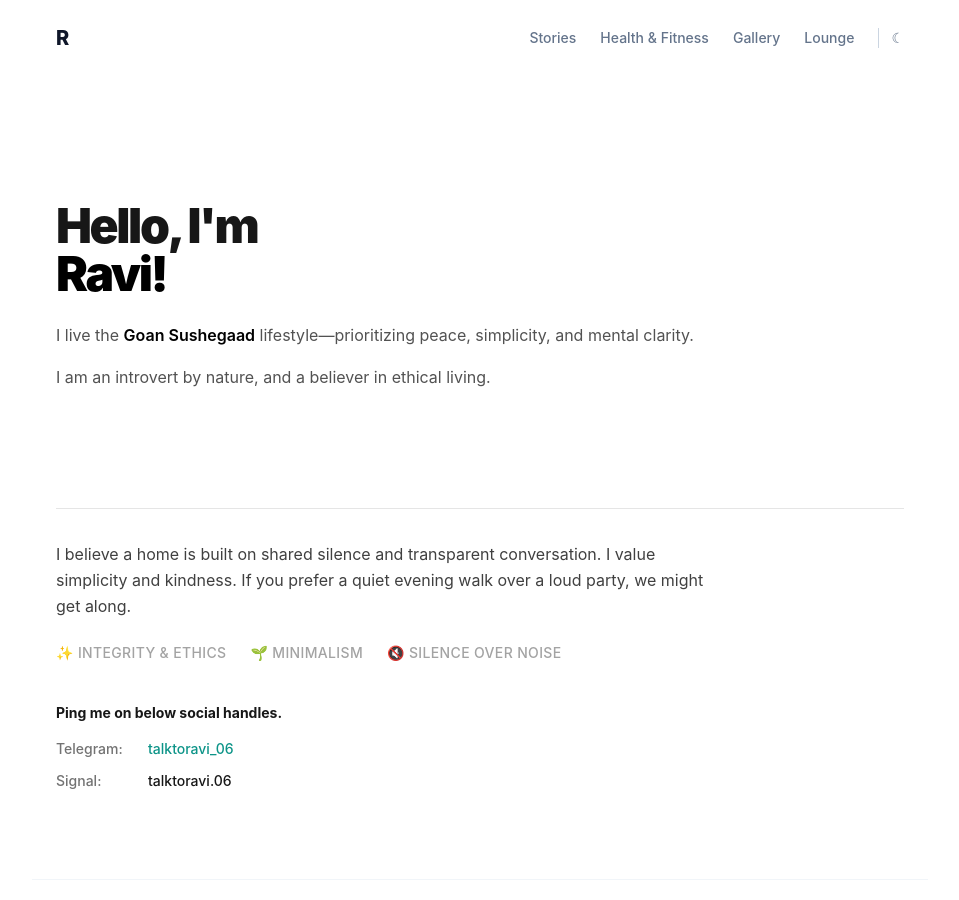
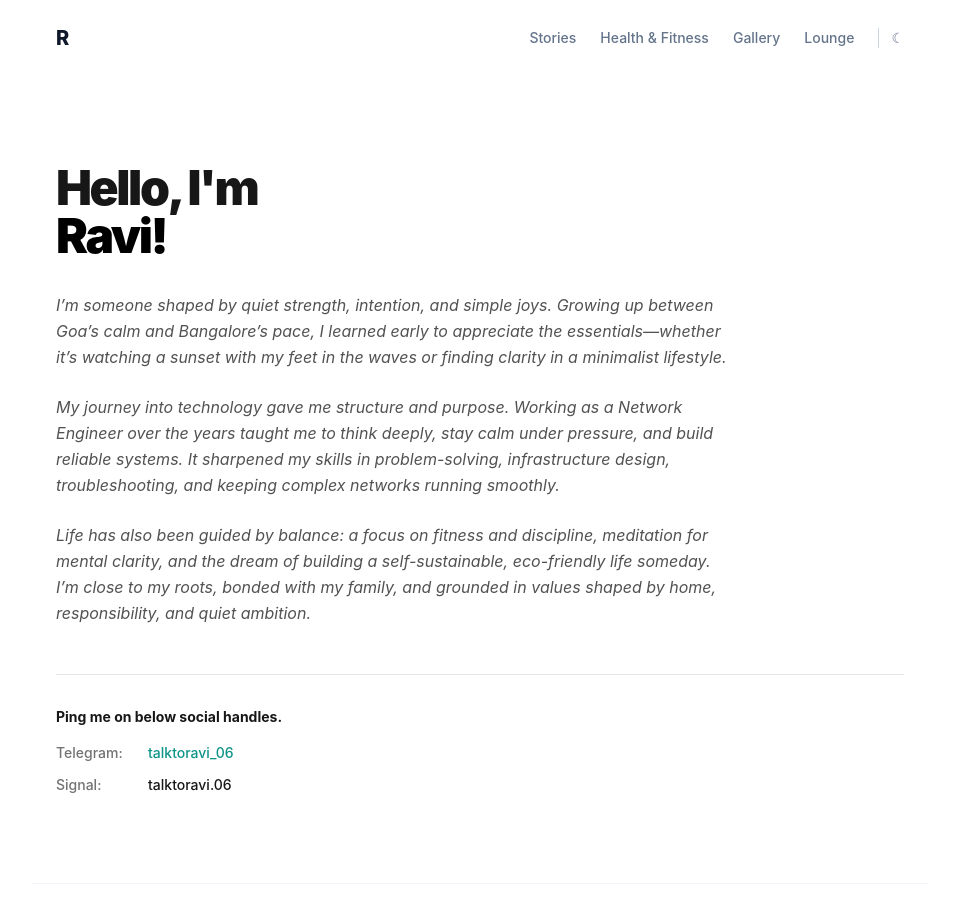
Before and after one commit to diaryofravi/me, a Jekyll site: the page built from index.html, in a window 1280 px wide and 900 px high. Shown: the whole window, without its empty margins (160-1119 px from the left). Built offline with Jekyll 4.4.1, drawn with Linux system fonts in a browser that asks for light colours; nearby versions of some CDN libraries.

Commit message:
Update index.html

```diff
--- a/index.html
+++ b/index.html
@@ -3,38 +3,34 @@ layout: default
 title: About Me
 permalink: /
 ---
-<!-- Section 1: Intro -->
-<section class="flex flex-col justify-center min-h-[40vh]">
-  <!-- 1. Text reduced to roughly half size (3xl mobile, 5xl desktop) -->
-  <h1 class="text-3xl sm:text-5xl font-black tracking-tighter mb-6 text-neutral-900 dark:text-white leading-tight">
+<!-- Section 1: Intro & Summary -->
+<section class="flex flex-col justify-center min-h-[40vh] pt-12">
+  <!-- Heading -->
+  <h1 class="text-3xl sm:text-5xl font-black tracking-tighter mb-8 text-neutral-900 dark:text-white leading-tight">
   Hello, I'm <br>
   <span class="text-black dark:text-white">Ravi!</span>
   </h1>
 
-  <!-- 2. Paragraph reduced to standard size (text-base) -->
-  <div class="text-base text-neutral-600 dark:text-neutral-400 leading-relaxed max-w-2xl font-normal">
-    <p class="mb-4">I live the <strong class="text-black dark:text-white font-semibold">Goan Sushegaad</strong> lifestyle—prioritizing peace, simplicity, and mental clarity.</p>
-    <p>I am an introvert by nature, and a believer in ethical living.</p>
+  <!-- Summary Text (Italic & Paragraphs) -->
+  <div class="text-base italic text-neutral-600 dark:text-neutral-400 leading-relaxed max-w-2xl font-normal space-y-6">
+    <p>
+      I’m someone shaped by quiet strength, intention, and simple joys. Growing up between Goa’s calm and Bangalore’s pace, I learned early to appreciate the essentials—whether it’s watching a sunset with my feet in the waves or finding clarity in a minimalist lifestyle.
+    </p>
+
+    <p>
+      My journey into technology gave me structure and purpose. Working as a Network Engineer over the years taught me to think deeply, stay calm under pressure, and build reliable systems. It sharpened my skills in problem-solving, infrastructure design, troubleshooting, and keeping complex networks running smoothly.
+    </p>
+
+    <p>
+      Life has also been guided by balance: a focus on fitness and discipline, meditation for mental clarity, and the dream of building a self-sustainable, eco-friendly life someday. I’m close to my roots, bonded with my family, and grounded in values shaped by home, responsibility, and quiet ambition.
+    </p>
   </div>
 </section>
 
-<!-- Section 2: Matrimonial / Values & Socials -->
-<section class="mt-8 pt-8 border-t border-neutral-200 dark:border-neutral-800">
+<!-- Section 2: Contact / Socials -->
+<section class="mt-12 pt-8 border-t border-neutral-200 dark:border-neutral-800">
   <div class="max-w-2xl">
-    <!-- Main Text (Standardized size) -->
-    <p class="text-base text-neutral-700 dark:text-neutral-300 leading-relaxed mb-6">
-      I believe a home is built on shared silence and transparent conversation. I value simplicity and kindness. If you prefer a quiet evening walk over a loud party, we might get along.
-    </p>
 
-    <!-- Values -->
-    <div class="flex flex-wrap gap-x-6 gap-y-2 text-sm font-medium text-neutral-400 uppercase tracking-wide mb-10">
-      <span>✨ Integrity & Ethics</span>
-      <span>🌱 Minimalism</span>
-      <span>🔇 Silence over Noise</span>
-    </div>
-
-    <!-- 3. & 4. Social Handles Section -->
-    <div class="mt-8">
     <!-- Heading text -->
     <p class="text-sm font-bold text-neutral-900 dark:text-white mb-4">
       Ping me on below social handles.
@@ -61,6 +57,4 @@ permalink: /
 
     </div>
   </div>
-
-  </div>
 </section>
```
Lines whose indentation alone changed are shown as unchanged.
